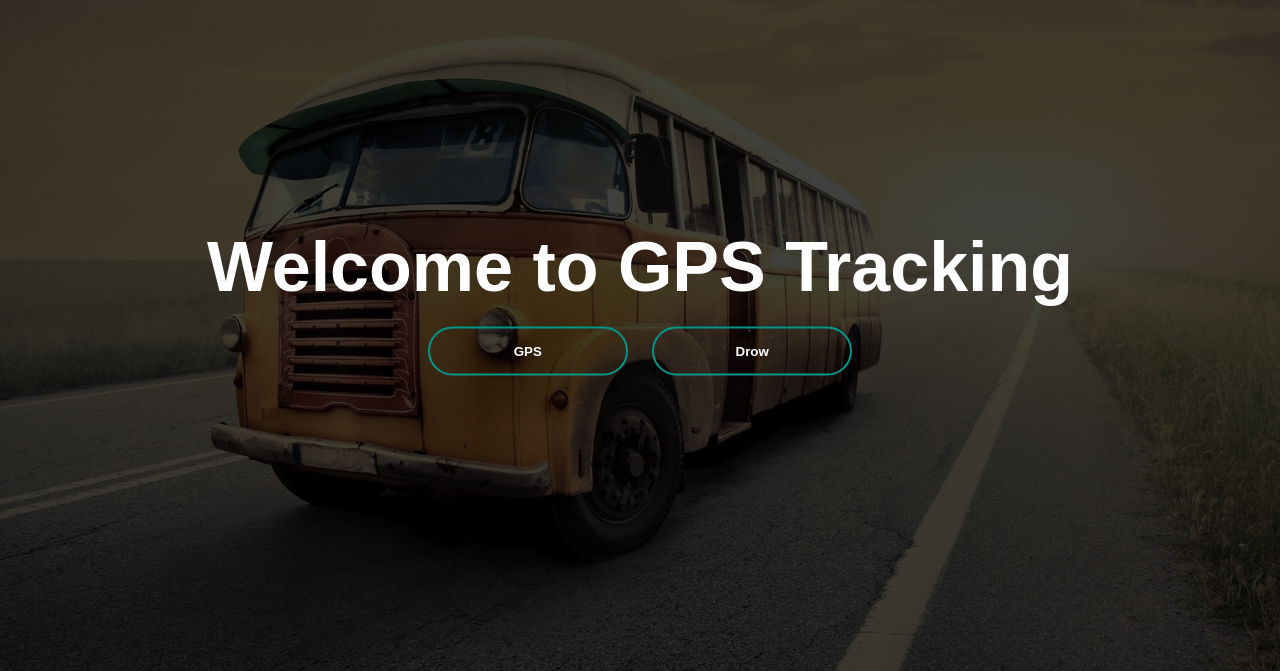
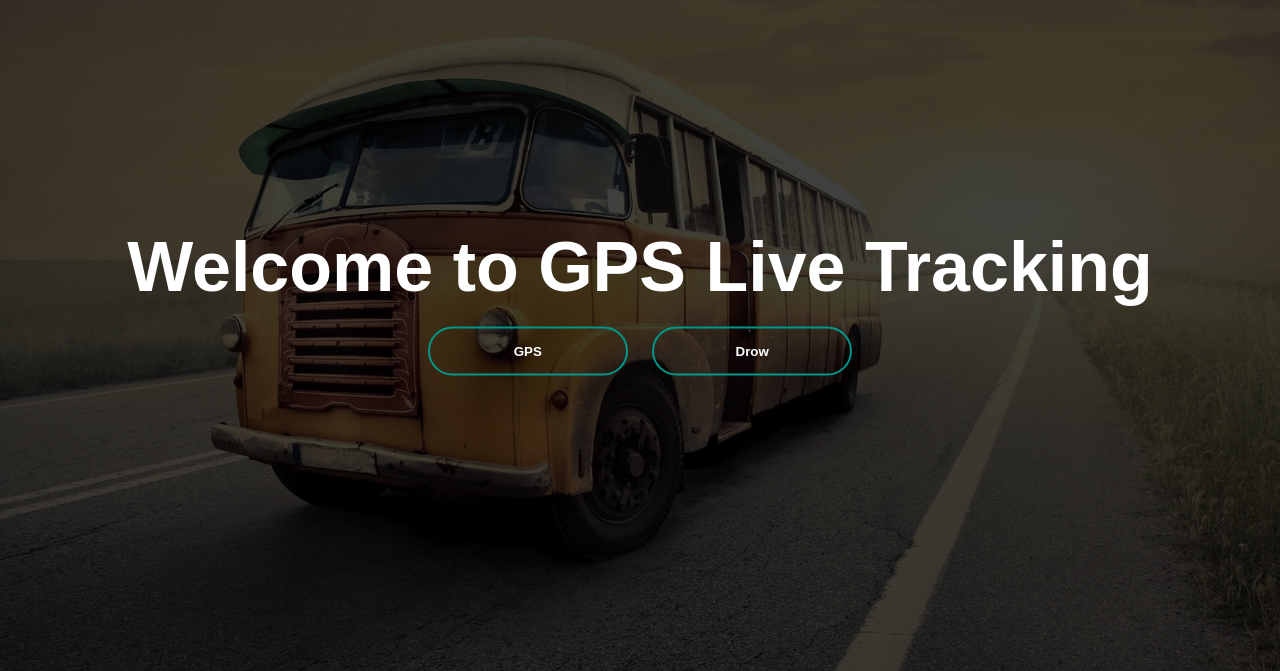
Before and after one commit to Nithushan16/Host, a plain HTML site: page public/index.html in a window 1280 px wide. Shown: the part 129-800 px from the top of the page. Drawn offline with Linux system fonts and the light colour scheme.

Commit message:
second commit

```diff
--- a/public/index.html
+++ b/public/index.html
@@ -10,7 +10,7 @@
 
         </div>
         <div class="content">
-            <h1>Welcome to GPS Tracking</h1>
+            <h1>Welcome to GPS Live Tracking</h1>
 
             <div>
                 <a href="GPS.html"><button type="button"><span></span>GPS</button></a>
```
Also changed, not shown: firebase.json (added), 4 other files.
